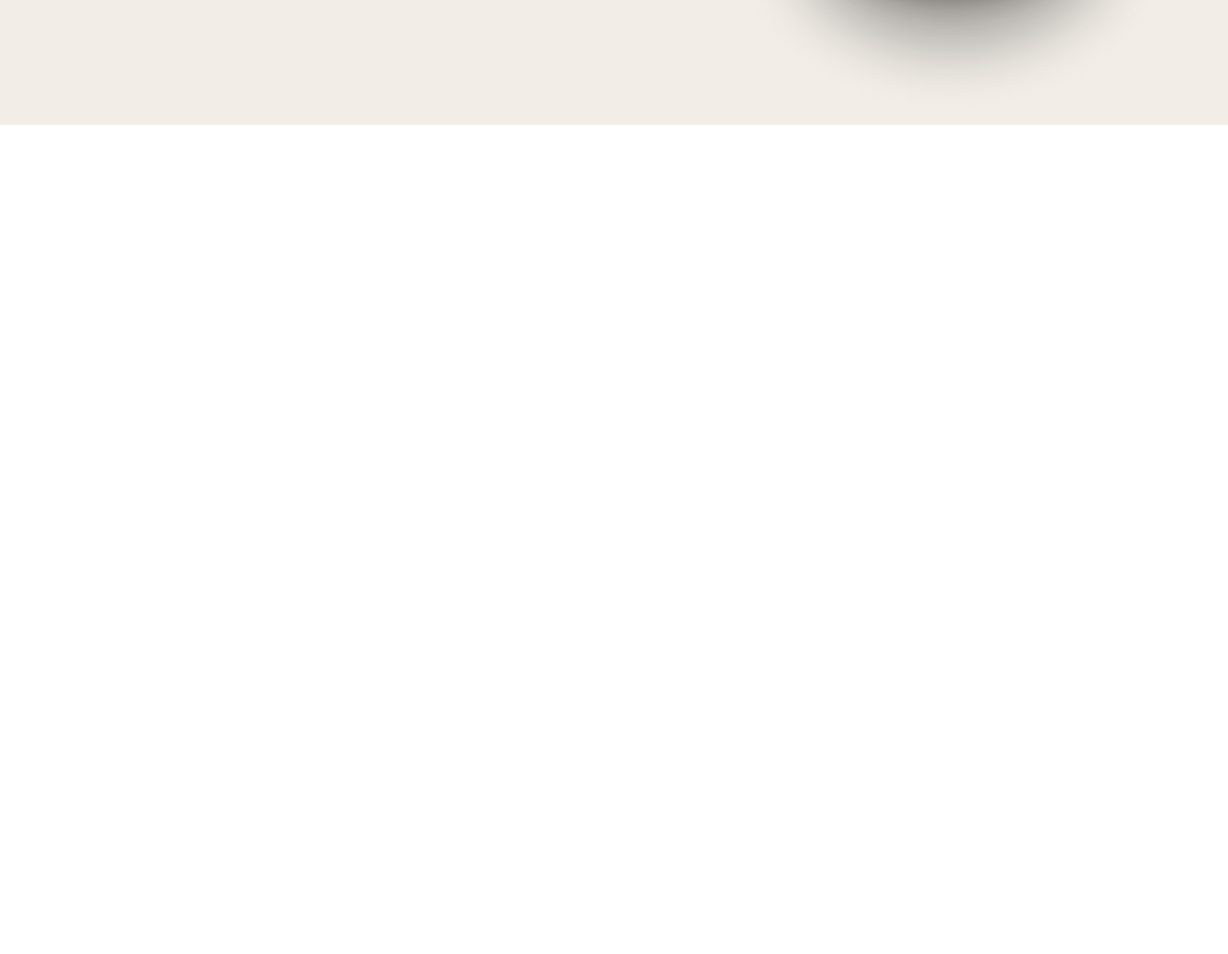
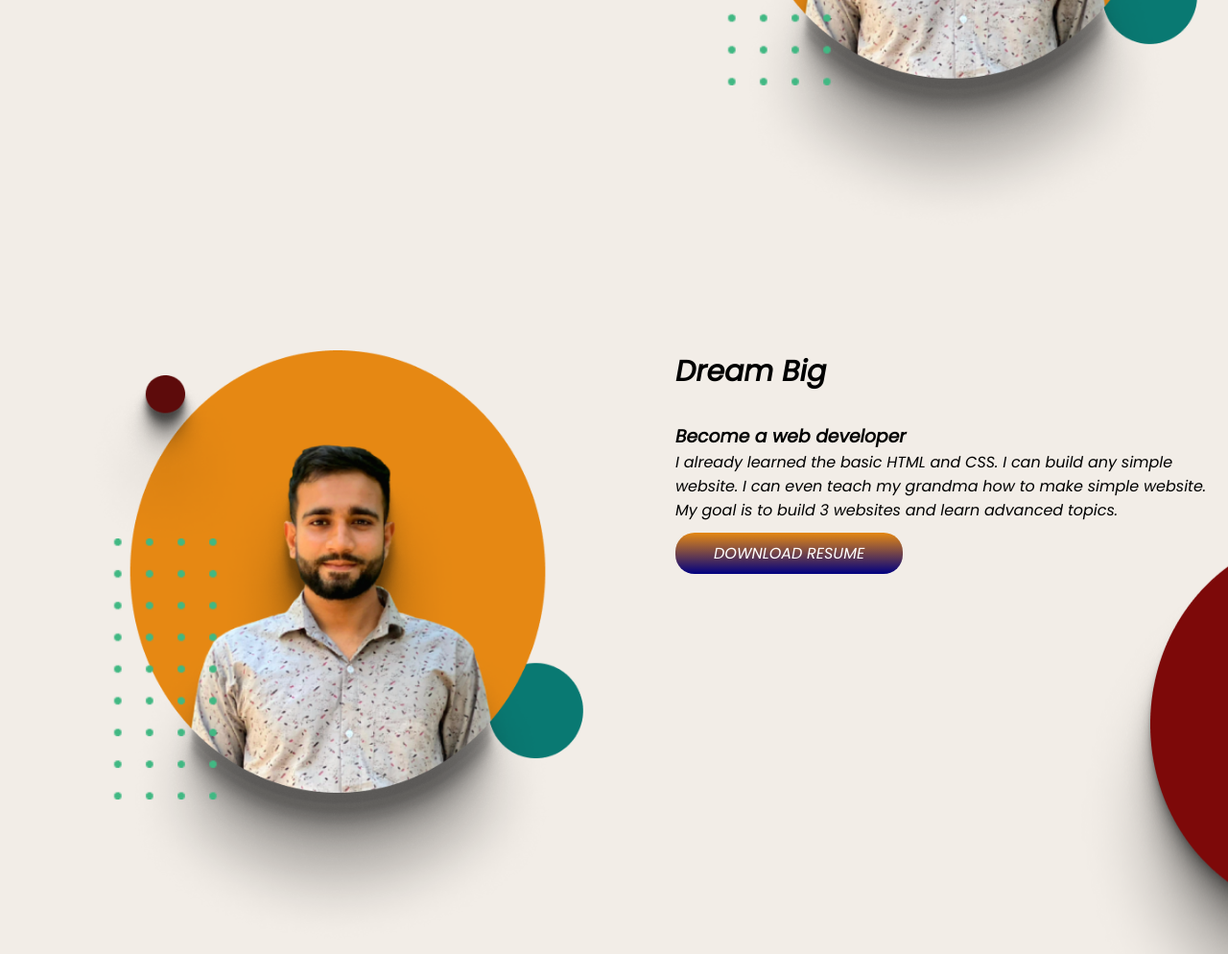
Before and after one commit to TanvirAhammed999/developer-portfilio, a plain HTML site: page index.html in a window 1280 px wide. Shown: the part 500-1494 px from the top of the page at 96% size. Before the commit the page ends 800 px from the top, so only its background shows below. Drawn offline with Linux system fonts and the light colour scheme.

Commit message:
second-hero added

```diff
--- a/index.html
+++ b/index.html
@@ -28,7 +28,7 @@
                 with 5 years. I am currently working with 5 US and UK
                 -based web design agencies as a Creative Head of Websites.
             </p>
-            <a class="hire_button" href="#">Hire me</a>
+            <a href="#" class="hire_button">Hire me</a>
         </div>
 
 
@@ -37,6 +37,21 @@
             <img src="images/tanvir.png " alt="">
         </div>
     </section>
+    <section class="second_hero">
+        <div class="half_width">
+            <img src="images/tanvir.png" alt="">
+        </div>
+        <div class="half_width">
+            <h1>Dream Big</h1>
+            <h3>Become a web developer</h3>
+
+            <p>I already learned the basic HTML and CSS. I can build any simple website. I can even teach my grandma how
+                to make simple website. My goal is to build 3 websites and learn advanced topics.
+            </p>
+            <a class="hire_button" href="#">DOWNLOAD RESUME</a>
+
+        </div>
+    </section>
 </body>
 
 </html>
--- a/style.css
+++ b/style.css
@@ -7,17 +7,20 @@ body {
     font-family: 'Poppins', sans-serif;
 }
 
-h {
-    font-size: 50px;
+h1 {
+    font-size: 30px;
+    margin-bottom: 30px;
+
 }
 
 .golden_colors {
     color: #E58813;
-    text-shadow: text-shadow: 1px 1px 5px black;
+
 }
 
 section {
     display: flex;
+    padding-top: 120px;
 }
 
 .half_width {
@@ -30,21 +33,38 @@ section {
 
 }
 
+.half_width p {
+    margin-bottom: 20px;
+}
+
 .hire_button {
     text-decoration: none;
+    margin-top: 20px;
     padding: 10px 40px;
-    background-image: linear-gradient(#E58813, #097972, #4C1B8B);
+    background-image: linear-gradient(#E58813, navy);
     color: white;
     box-shadow: 1px 1px 3px black: border-radus: 10px;
     border-radius: 20px;
     font: weight 700px;
+
 }
+
+
 
 .hire_button:hover {
     color: #5D0B0B;
+
 }
 
 .top_banner {
     background-image: url(images/bg.png);
     background-repeat: no-repeat;
 }
+
+.second_hero {
+    margin-top: -1%;
+    padding-top: 10%;
+    background-image: url(images/bg2.png);
+    background-repeat: no-repeat;
+    background-position: bottom-left;
+}
```
Also changed, not shown: images/bg2.png (added).
